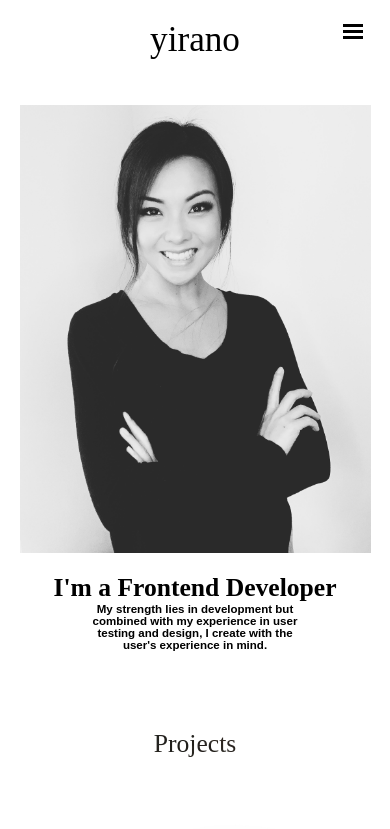
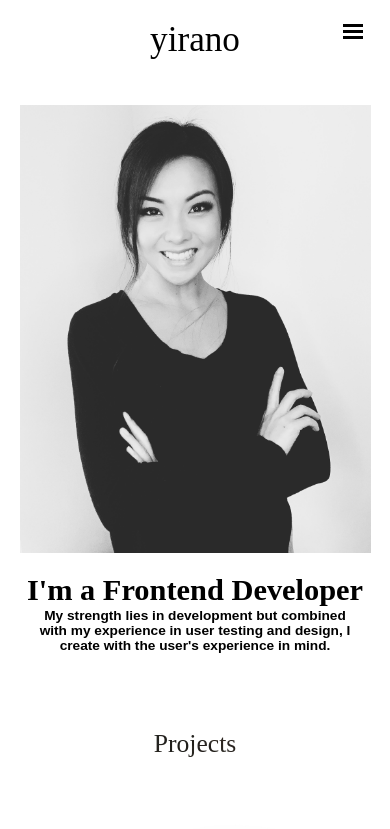
Before and after one commit to yirano/portfolio, a React (Create React App) app: page / in a window 390 px wide. Shown: the top 829 px of the page. Built offline with nearby package versions, Linux system fonts and the light colour scheme; a web font is replaced by a local one.

Commit message:
Adjust font size in About me at responsive

```diff
--- a/src/components/About/About.css
+++ b/src/components/About/About.css
@@ -52,7 +52,7 @@
 @media only screen and (max-width: 1024px) {
 	.aboutTextWrap {
 		font-weight: 600;
-		font-size: 80%;
+		font-size: 95%;
 		height: fit-content;
 	}
 	.aboutRightContent {
@@ -97,7 +97,7 @@
 	.aboutTextWrap p {
 		position: relative;
 		width: 100%;
-		padding: 0 70px;
+		padding: 0 10px;
 	}
 
 	.profileImage {
```
